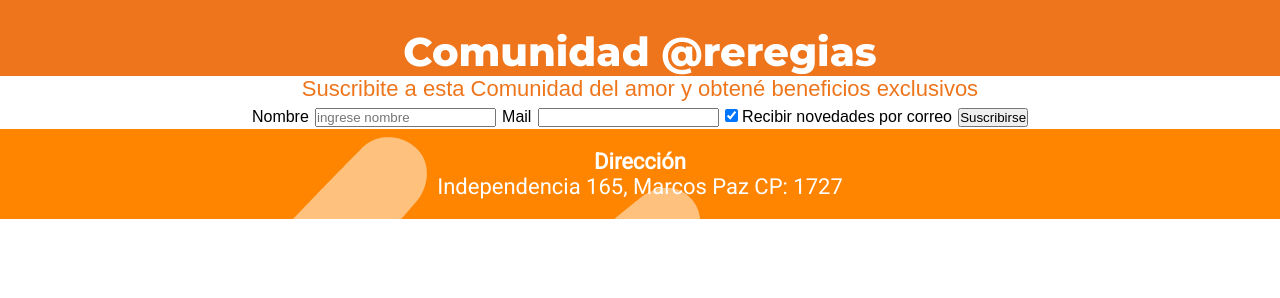
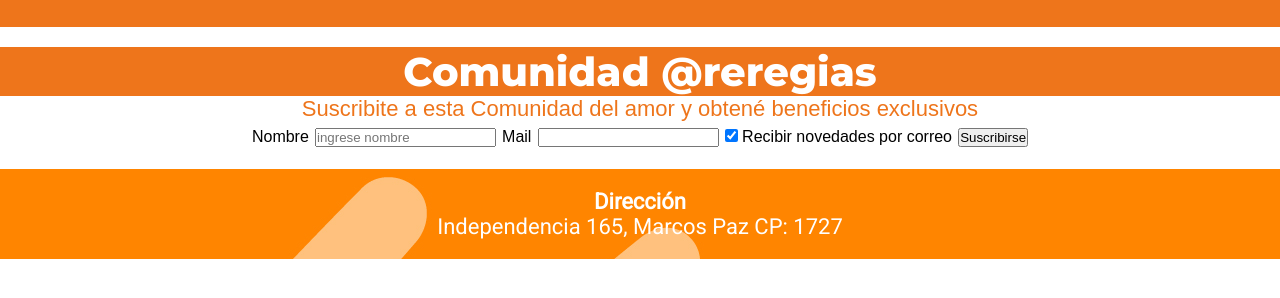
Before and after one commit to marianamartha/reregias, a plain HTML site: page páginas/comunidadregias.html in a window 1280 px wide. Shown: the part 96-394 px from the top of the page. Drawn offline with Linux system fonts and the light colour scheme.

Commit message:
agregue padding comu

```diff
--- a/estilos/estilos.css
+++ b/estilos/estilos.css
@@ -196,6 +196,10 @@ footer{
 
 }
 
+.comunidad{
+  padding-top: 20px;
+  padding-bottom: 20px;
+}
 
 
 /* -- MOBILE -- */
--- a/páginas/comunidadregias.html
+++ b/páginas/comunidadregias.html
@@ -36,7 +36,7 @@
 
             </header>
 
-            <main>
+            <main class="comunidad">
             <h1>Comunidad @reregias</h1>
 
             <p>Suscribite a esta Comunidad del amor y obtené beneficios exclusivos
```
